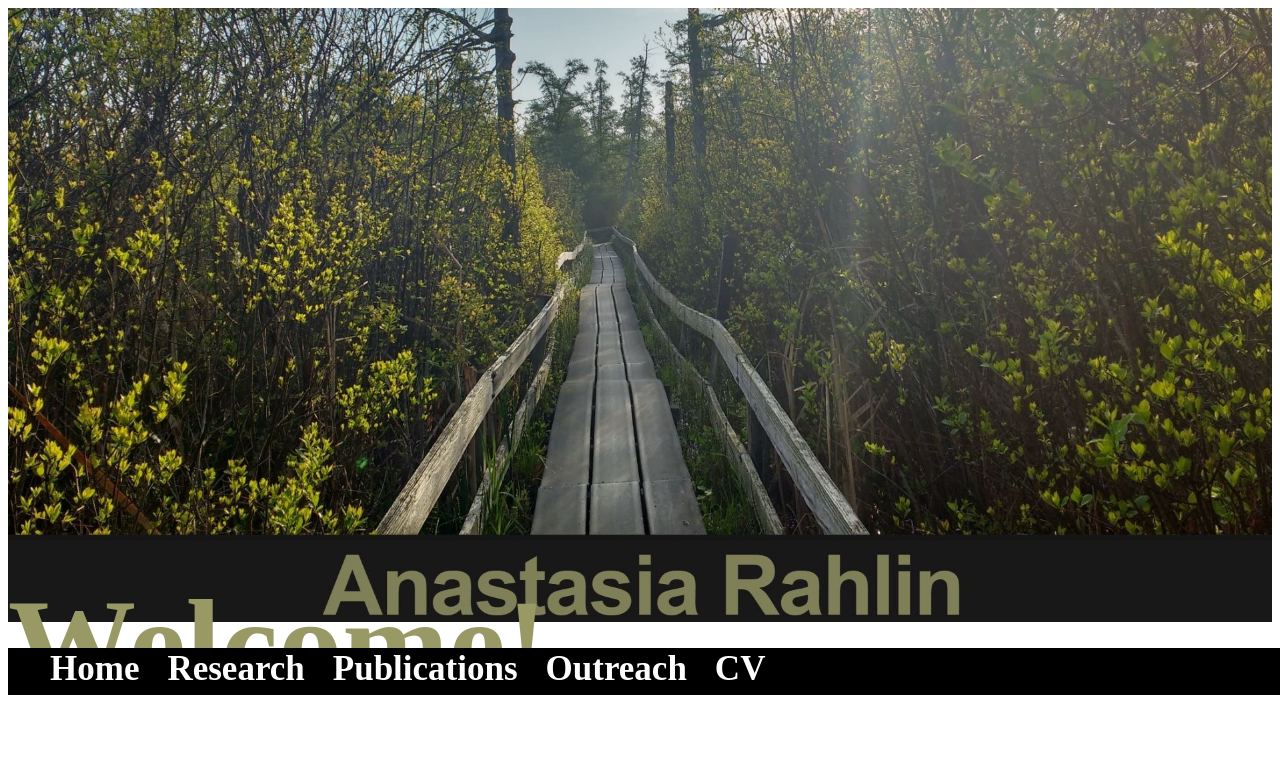
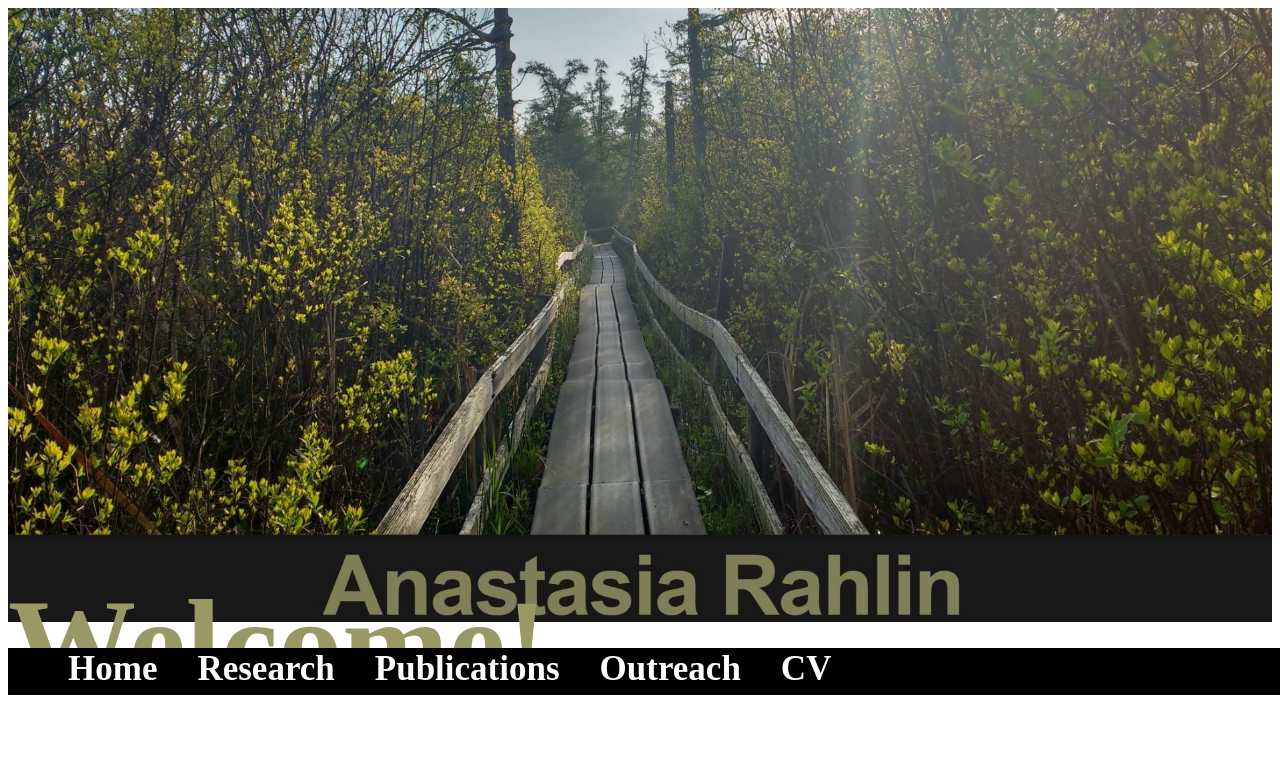
Before and after one commit to anarahlin/anarahlin.github.io, a Jekyll site: the page built from index.html, in a window 1280 px wide. Shown: the top 775 px of the page. Built offline with Jekyll 4.4.1, drawn with Linux system fonts in a browser that asks for light colours; nearby versions of some CDN libraries; the list of posts is cut into pages by our own code; comment, search, counter and statistics services are not loaded; grey boxes are pictures that could not be loaded.

Commit message:
Update nav.html

```diff
--- a/_includes/nav.html
+++ b/_includes/nav.html
@@ -119,7 +119,7 @@ h8{
   text-align: center;
   margin-top: 0px;  /* can change this if it's too big */
   margin-bottom: 5px;
-  padding: 1px 14px;
+  padding: 1px 20px;
   text-decoration: none;
   font-size: 20px;
   /*width: 100%; /* five equal-width links, 20% */
```
